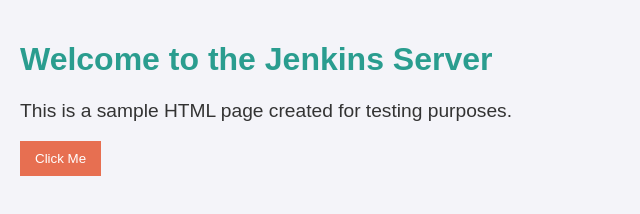
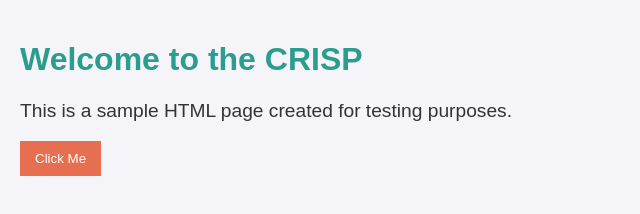
Before and after one commit to saurabhkhare1809/TestGit, a plain HTML site: page index.html in a window 1280 px wide. Shown: the whole page, without its empty margins (0-640 px from the left). Drawn offline with Linux system fonts and the light colour scheme.

Commit message:
Update index.html

```diff
--- a/index.html
+++ b/index.html
@@ -35,7 +35,7 @@
     </style>
 </head>
 <body>
-    <h1>Welcome to the Jenkins Server</h1>
+    <h1>Welcome to the CRISP</h1>
     <p>This is a sample HTML page created for testing purposes.</p>
     <button onclick="alert('Button clicked!')">Click Me</button>
 </body>
```
